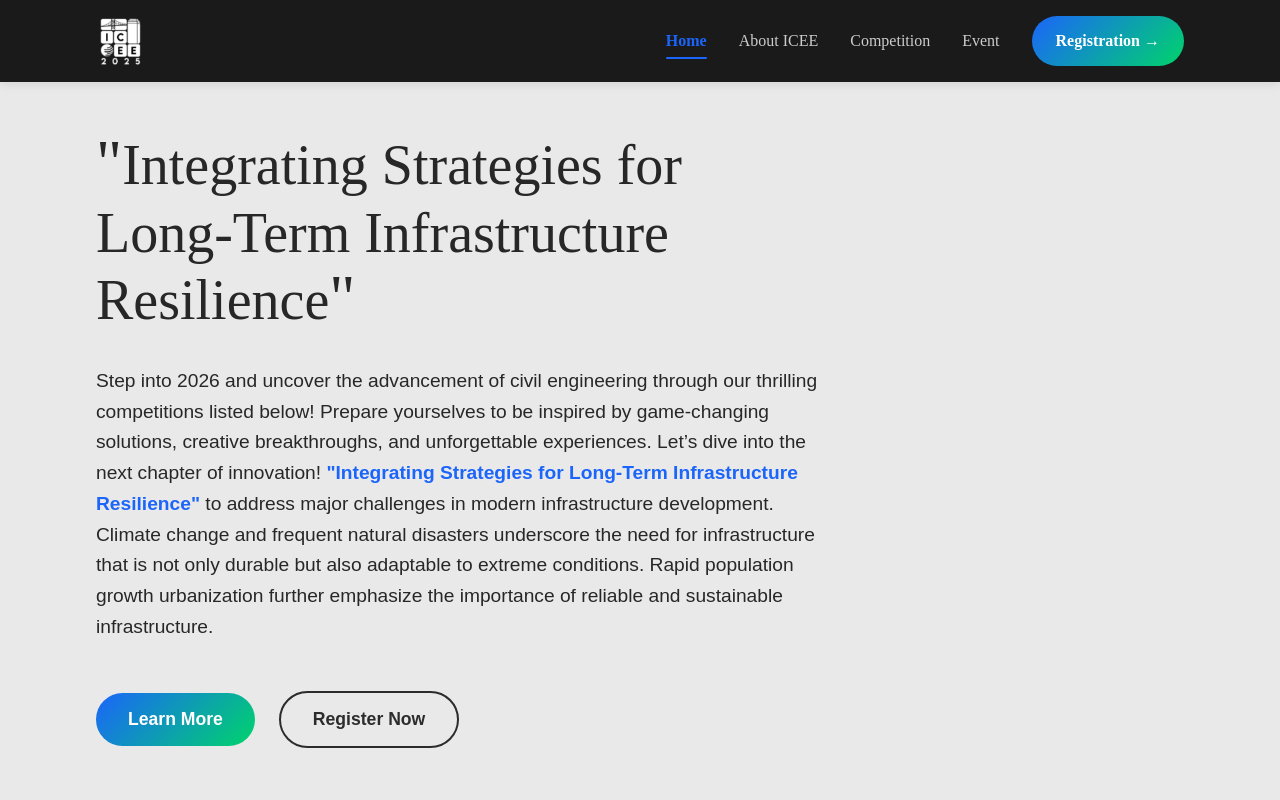
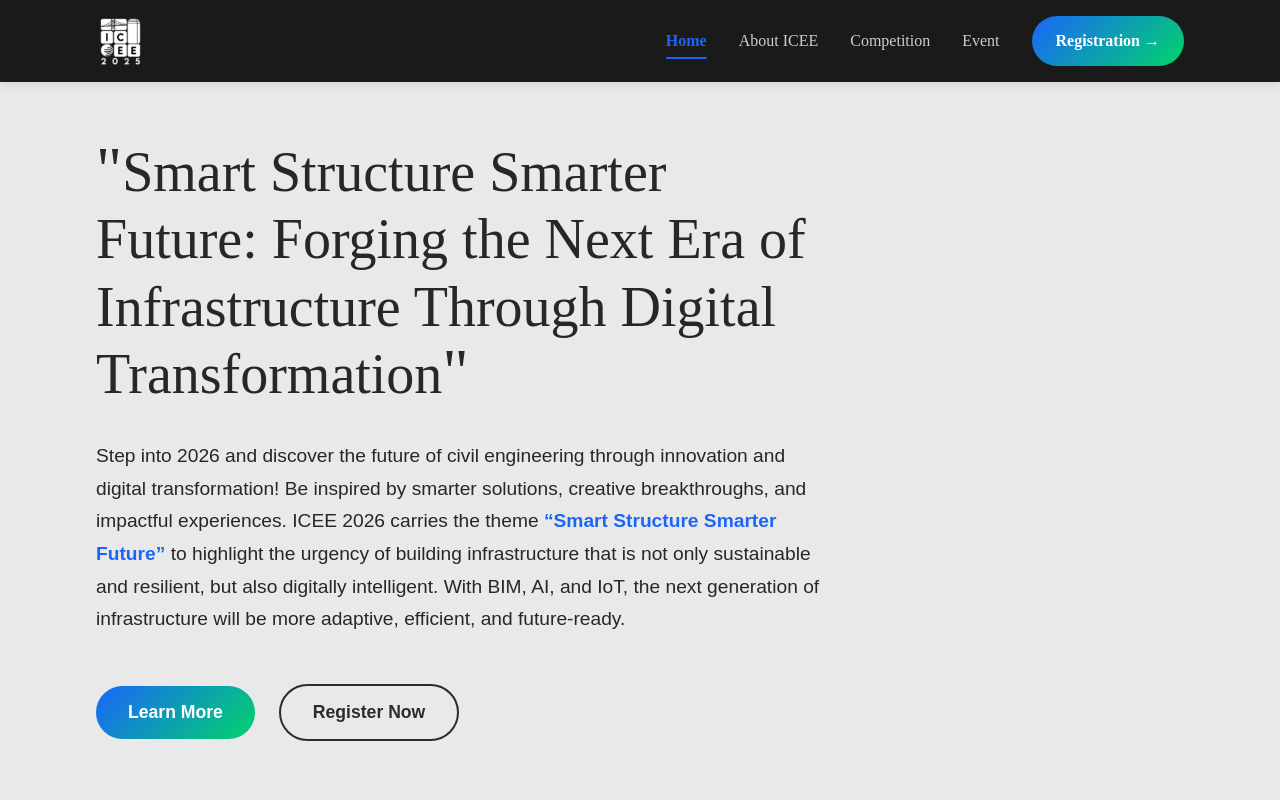
Before and after one commit to nasywaanaa/ICEE2026, a React (Vite) app in the folder frontend/: page / in a window 1280 px wide. Shown: the top 800 px of the page. Built offline with nearby package versions, Linux system fonts and the light colour scheme; a web font is replaced by a local one.

Commit message:
Update Hero and RequiredDocuments components

```diff
--- a/frontend/src/pages/landing/components/Hero.css
+++ b/frontend/src/pages/landing/components/Hero.css
@@ -43,6 +43,11 @@
   color: #272727;
   line-height: 1.6;
   margin-bottom: 3rem;
+}
+
+.hero-description p {
+  margin-bottom: 1.5rem; /* kasih jarak antar paragraf */
+  line-height: 1.7;      /* biar lebih enak dibaca */
 }
 
 .theme-highlight {
--- a/frontend/src/pages/landing/components/Hero.tsx
+++ b/frontend/src/pages/landing/components/Hero.tsx
@@ -52,12 +52,12 @@ const Hero: React.FC = () => {
           <div className="hero-text">
             <h1 className="hero-title">
               <span className="quote-mark">"</span>
-              Integrating Strategies for Long-Term Infrastructure Resilience
+                Smart Structure Smarter Future: Forging the Next Era of Infrastructure Through Digital Transformation
               <span className="quote-mark">"</span>
             </h1>
             <div className="hero-description">
               <p>
-              Step into 2026 and uncover the advancement of civil engineering through our thrilling competitions listed below! Prepare yourselves to be inspired by game-changing solutions, creative breakthroughs, and unforgettable experiences. Let’s dive into the next chapter of innovation! <span className="theme-highlight">"Integrating Strategies for Long-Term Infrastructure Resilience"</span> to address major challenges in modern infrastructure development. Climate change and frequent natural disasters underscore the need for infrastructure that is not only durable but also adaptable to extreme conditions. Rapid population growth urbanization further emphasize the importance of reliable and sustainable infrastructure.
+                Step into 2026 and discover the future of civil engineering through innovation and digital transformation! Be inspired by smarter solutions, creative breakthroughs, and impactful experiences. ICEE 2026 carries the theme <span className="theme-highlight">“Smart Structure Smarter Future”</span> to highlight the urgency of building infrastructure that is not only sustainable and resilient, but also digitally intelligent. With BIM, AI, and IoT, the next generation of infrastructure will be more adaptive, efficient, and future-ready.
               </p>
             </div>
             <div className="hero-actions">
--- a/frontend/src/pages/registration/components/RequiredDocuments.tsx
+++ b/frontend/src/pages/registration/components/RequiredDocuments.tsx
@@ -114,8 +114,8 @@ const RequiredDocuments: React.FC<RequiredDocumentsProps> = ({ data, onChange })
         <FileUploadCard
           title="Proof of Twibbon and Poster"
           field="twibbonProof"
-          accept=".zip"
-          supportedFormats="Only support zip files"
+          accept=".pdf"
+          supportedFormats="Only support pdf files"
         />
 
         <FileUploadCard
```
